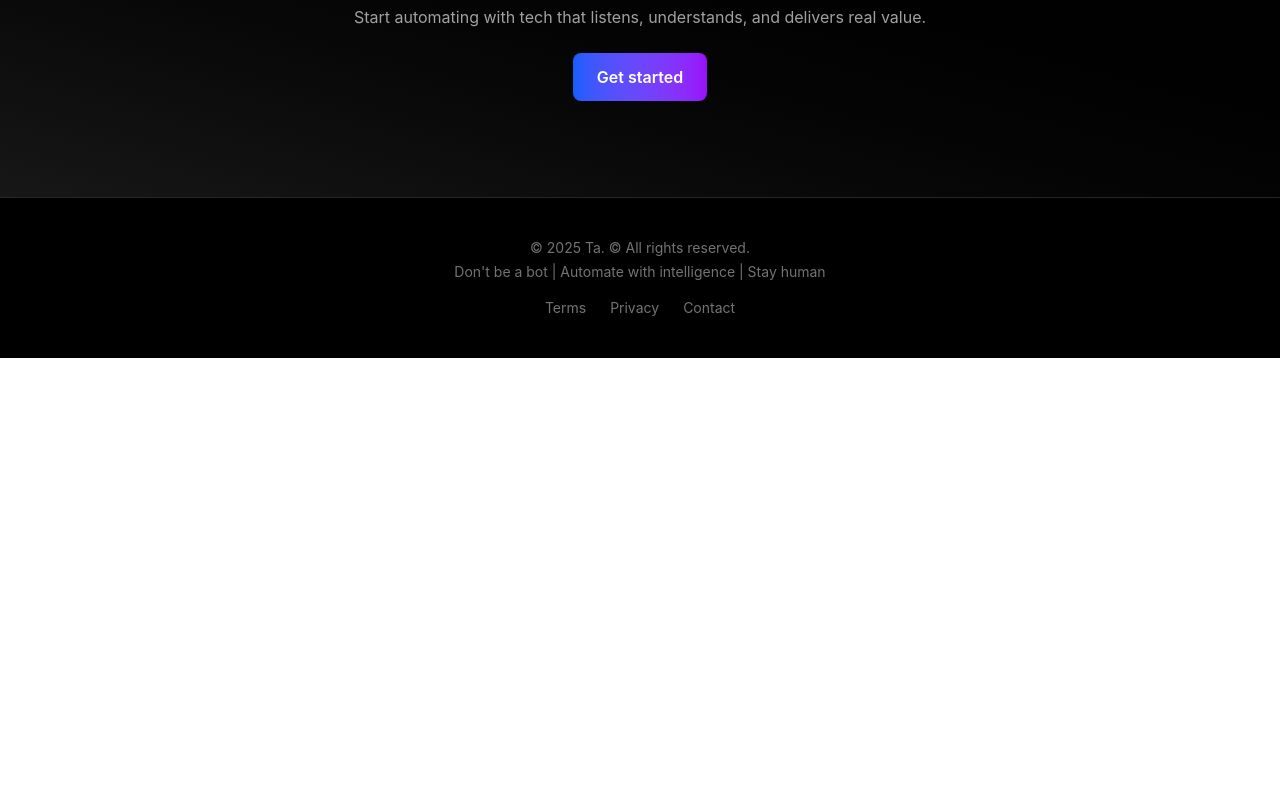
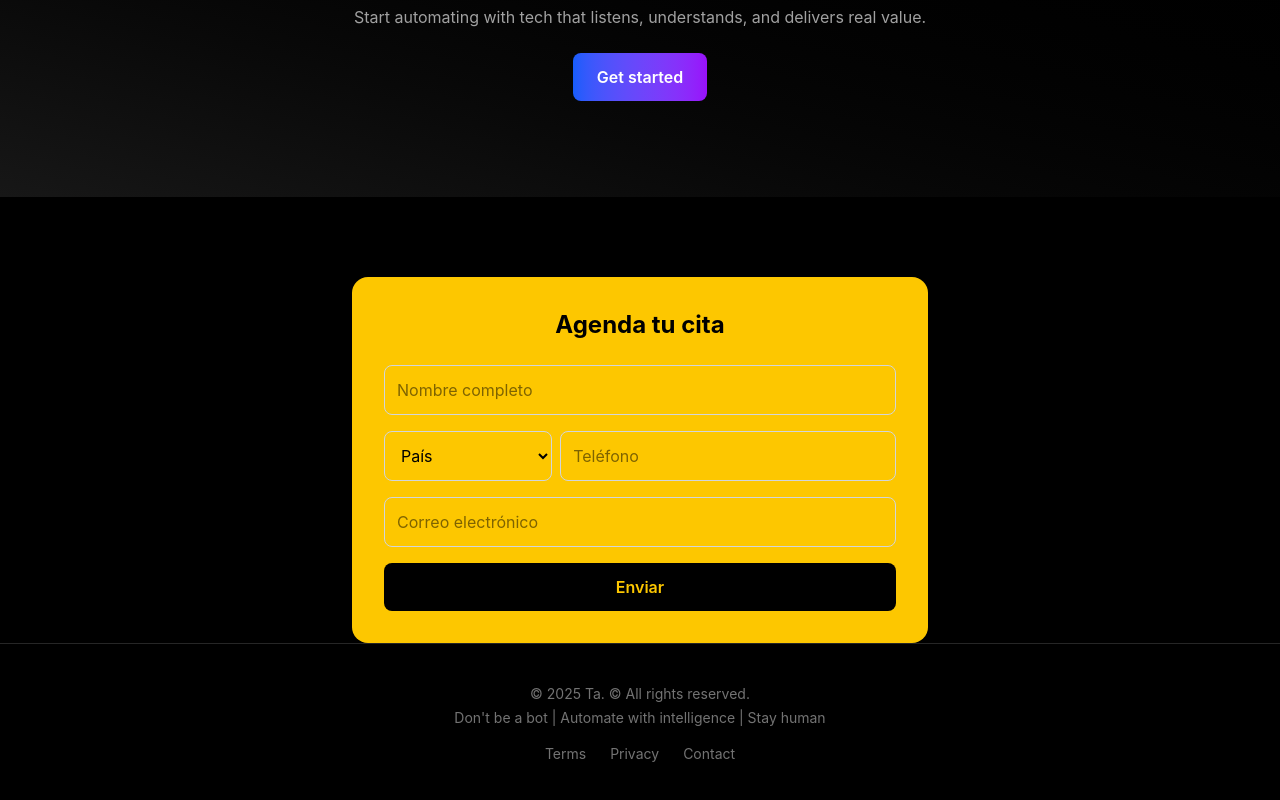
Before and after one commit to cristiansk8/automatas, a Next.js app: page /en in a window 1280 px wide. Shown: the part 1610-2410 px from the top of the page. Before the commit the page ends 1968 px from the top, so only its background shows below. Built offline with nearby package versions, Linux system fonts and the light colour scheme.

Commit message:
formulario conectado al crm

```diff
--- a/app/[lang]/LandingPageClient.tsx
+++ b/app/[lang]/LandingPageClient.tsx
@@ -3,6 +3,7 @@
 // 1. Importa useState
 import React, { useState } from 'react';
 import Image from 'next/image';
+import LeadForm from '../src/components/LeadForm';
 
 // ... (Las interfaces Translation y Props no cambian)
 interface Translation {
@@ -195,7 +196,7 @@ export default function LandingPageClient({ t, lang }: Props) {
           {t.cta.btnStart}
         </a>
       </section>
-
+      <LeadForm />
       {/* Footer */}
       <footer id="contact" className="px-6 md:px-12 py-10 text-center border-t border-neutral-800 text-neutral-500 text-sm bg-black">
         <p>© {new Date().getFullYear()} Ta. {t.footer.rights}</p>
--- a/app/[lang]/layout.tsx
+++ b/app/[lang]/layout.tsx
@@ -3,13 +3,16 @@
 import React from 'react';
 
 // Este es un Server Component, no lleva 'use client'
-export default function LangLayout({
+export default async function LangLayout({
   children,
   params,
 }: {
   children: React.ReactNode;
-  params: { lang: string };
+  params: Promise<{ lang: string }>;
 }) {
+  // Await the params since they are now a Promise
+  const { lang } = await params;
+
   return (
     // La etiqueta <html> y <body> deben estar en el layout raíz,
     // así que este layout solo devuelve los children.
--- a/app/[lang]/page.tsx
+++ b/app/[lang]/page.tsx
@@ -5,16 +5,19 @@ import pt from '../locales/pt/translation.json'; // Correctamente importado
 import LandingPageClient from './LandingPageClient';
 
 interface PageProps {
-  params: { lang: string };
+  params: Promise<{ lang: string }>;
 }
 
 // 1. Se añade 'pt' al objeto de traducciones
 const translations = { es, en, pt };
 
 export default async function LandingPage({ params }: PageProps) {
+  // Await the params since they are now a Promise
+  const { lang: langParam } = await params;
+
   // 2. Se añade 'pt' a la lógica de validación del idioma
-  const lang = params.lang === 'en' || params.lang === 'es' || params.lang === 'pt'
-    ? params.lang
+  const lang = langParam === 'en' || langParam === 'es' || langParam === 'pt'
+    ? langParam
     : 'es'; // Se mantiene 'es' como idioma por defecto
 
   const t = translations[lang];
--- /dev/null
+++ b/app/api/dolibarr/route.ts
@@ -0,0 +1,61 @@
+// src/app/api/dolibarr/route.ts
+import { NextRequest, NextResponse } from 'next/server';
+
+export async function GET() {
+  console.log("🟢 Método GET funcionando correctamente");
+  return NextResponse.json({ message: "Método GET funcionando correctamente" });
+}
+
+export async function POST(req: NextRequest) {
+  console.log("📥 Se recibió un POST en /api/dolibarr");
+
+  try {
+    const body = await req.json();
+    console.log("📦 Body recibido:", body);
+
+    const { name, email, phone, country } = body;
+
+    if (!name || !email || !phone || !country) {
+      console.warn("🚫 Faltan campos requeridos en el body");
+      return NextResponse.json({ success: false, error: "Missing required fields" }, { status: 400 });
+    }
+
+    const DOLIBARR_API_URL = process.env.DOLIBARR_API_URL;
+    const DOLIBARR_API_KEY = process.env.DOLIBARR_API_KEY;
+
+    if (!DOLIBARR_API_URL || !DOLIBARR_API_KEY) {
+      console.error("❌ Variables de entorno no definidas");
+      return NextResponse.json({ success: false, error: "Dolibarr env vars missing" }, { status: 500 });
+    }
+
+    const response = await fetch(`${DOLIBARR_API_URL}/thirdparties`, {
+      method: 'POST',
+      headers: {
+        'DOLAPIKEY': DOLIBARR_API_KEY,
+        'Content-Type': 'application/json',
+        'Accept': 'application/json'
+      },
+      body: JSON.stringify({
+        name: name,
+        email: email,
+        phone: phone,
+        country: country,
+        client: 1
+      })
+    });
+
+    const data = await response.json();
+    console.log("📤 Respuesta de Dolibarr:", data);
+
+    if (!response.ok) {
+      console.error("❌ Error al crear tercero:", data);
+      return NextResponse.json({ success: false, error: data }, { status: response.status });
+    }
+
+    return NextResponse.json({ success: true, data }, { status: 201 });
+
+  } catch (error: any) {
+    console.error("❌ Excepción en POST:", error);
+    return NextResponse.json({ success: false, error: error.message }, { status: 500 });
+  }
+}
--- /dev/null
+++ b/app/src/components/LeadForm.tsx
@@ -0,0 +1,105 @@
+// app/components/LeadForm.tsx
+
+'use client';
+
+import { useState } from 'react';
+
+export default function LeadForm() {
+  const [formData, setFormData] = useState({
+    name: '',
+    phone: '',
+    country: '',
+    email: '',
+  });
+
+  const [loading, setLoading] = useState(false);
+  const [message, setMessage] = useState('');
+
+  const handleChange = (e: React.ChangeEvent<HTMLInputElement | HTMLSelectElement>) => {
+    setFormData({ ...formData, [e.target.name]: e.target.value });
+  };
+
+  const handleSubmit = async (e: React.FormEvent) => {
+    e.preventDefault();
+    setLoading(true);
+    setMessage('');
+
+    try {
+        console.log("🔧 Endpoint /api/dolibarr llamado");
+      const res = await fetch('/api/dolibarr', {
+        method: 'POST',
+        headers: {
+          'Content-Type': 'application/json',
+        },
+        body: JSON.stringify(formData),
+      });
+
+      if (res.ok) {
+        setMessage('Gracias, nos pondremos en contacto pronto.');
+        setFormData({ name: '', phone: '', country: '', email: '' });
+      } else {
+        setMessage('Hubo un error al enviar el formulario.');
+      }
+    } catch (err) {
+      setMessage('Error de conexión con el servidor.');
+    } finally {
+      setLoading(false);
+    }
+  };
+
+  return (
+    <div className="bg-yellow-400 text-black p-8 rounded-2xl shadow-lg max-w-xl mx-auto mt-20">
+      <h2 className="text-2xl font-bold mb-6 text-center">Agenda tu cita</h2>
+      <form onSubmit={handleSubmit} className="space-y-4">
+        <input
+          name="name"
+          placeholder="Nombre completo"
+          value={formData.name}
+          onChange={handleChange}
+          required
+          className="w-full p-3 rounded-lg border border-gray-300 focus:outline-none focus:ring-2 focus:ring-yellow-600"
+        />
+        <div className="flex space-x-2">
+          <select
+            name="country"
+            value={formData.country}
+            onChange={handleChange}
+            required
+            className="w-1/3 p-3 rounded-lg border border-gray-300"
+          >
+            <option value="">País</option>
+            <option value="CO">🇨🇴 +57</option>
+            <option value="MX">🇲🇽 +52</option>
+            <option value="AR">🇦🇷 +54</option>
+            <option value="PE">🇵🇪 +51</option>
+          </select>
+          <input
+            name="phone"
+            placeholder="Teléfono"
+            value={formData.phone}
+            onChange={handleChange}
+            required
+            className="w-2/3 p-3 rounded-lg border border-gray-300"
+          />
+        </div>
+        <input
+          name="email"
+          placeholder="Correo electrónico"
+          value={formData.email}
+          onChange={handleChange}
+          type="email"
+          required
+          className="w-full p-3 rounded-lg border border-gray-300"
+        />
+        <button
+          type="submit"
+          disabled={loading}
+          className="w-full bg-black text-yellow-400 py-3 rounded-lg font-semibold hover:bg-gray-900 transition"
+        >
+          {loading ? 'Enviando...' : 'Enviar'}
+        </button>
+        {message && <p className="text-sm text-center mt-2">{message}</p>}
+      </form>
+    </div>
+  );
+}
```
Lines whose indentation alone changed are shown as unchanged.
